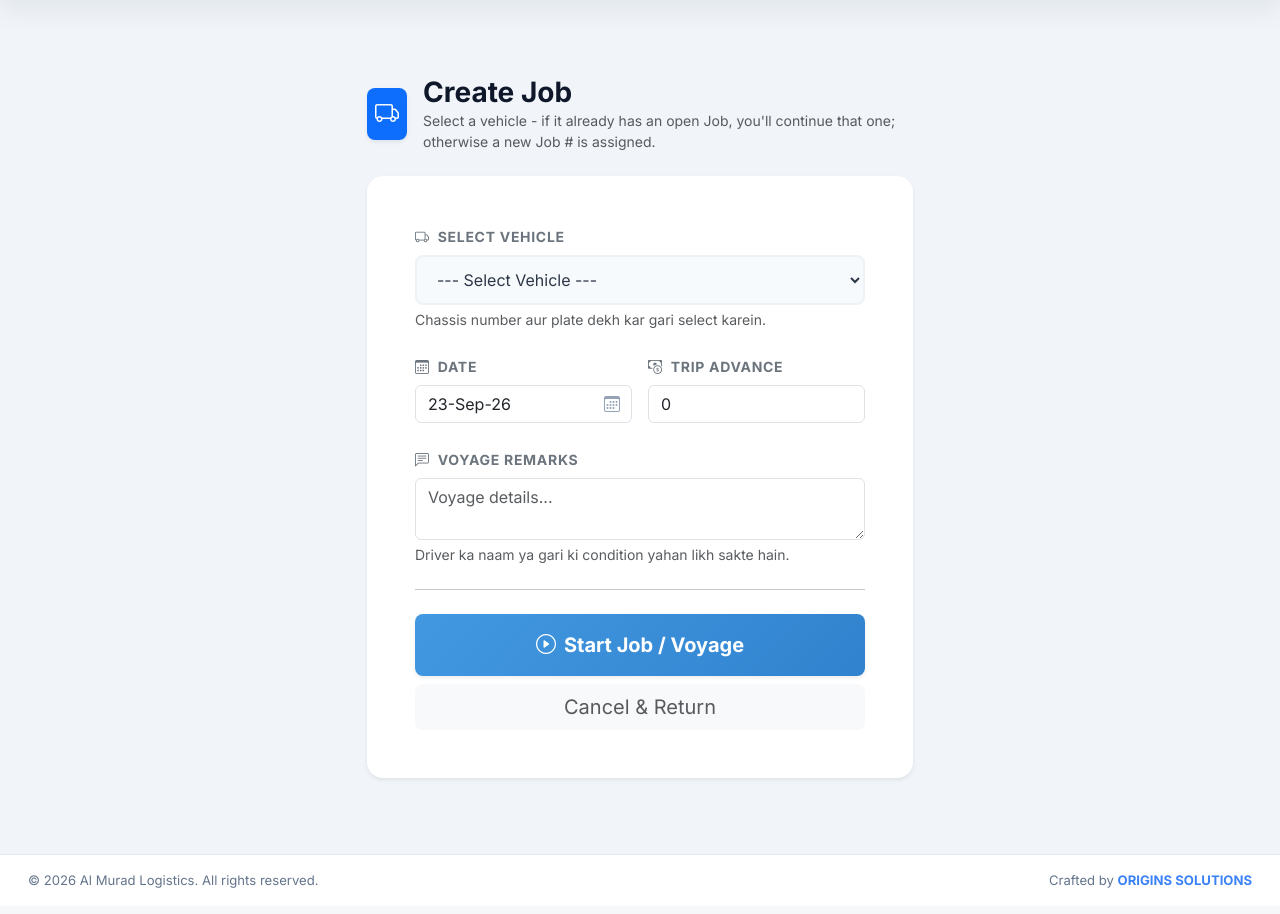
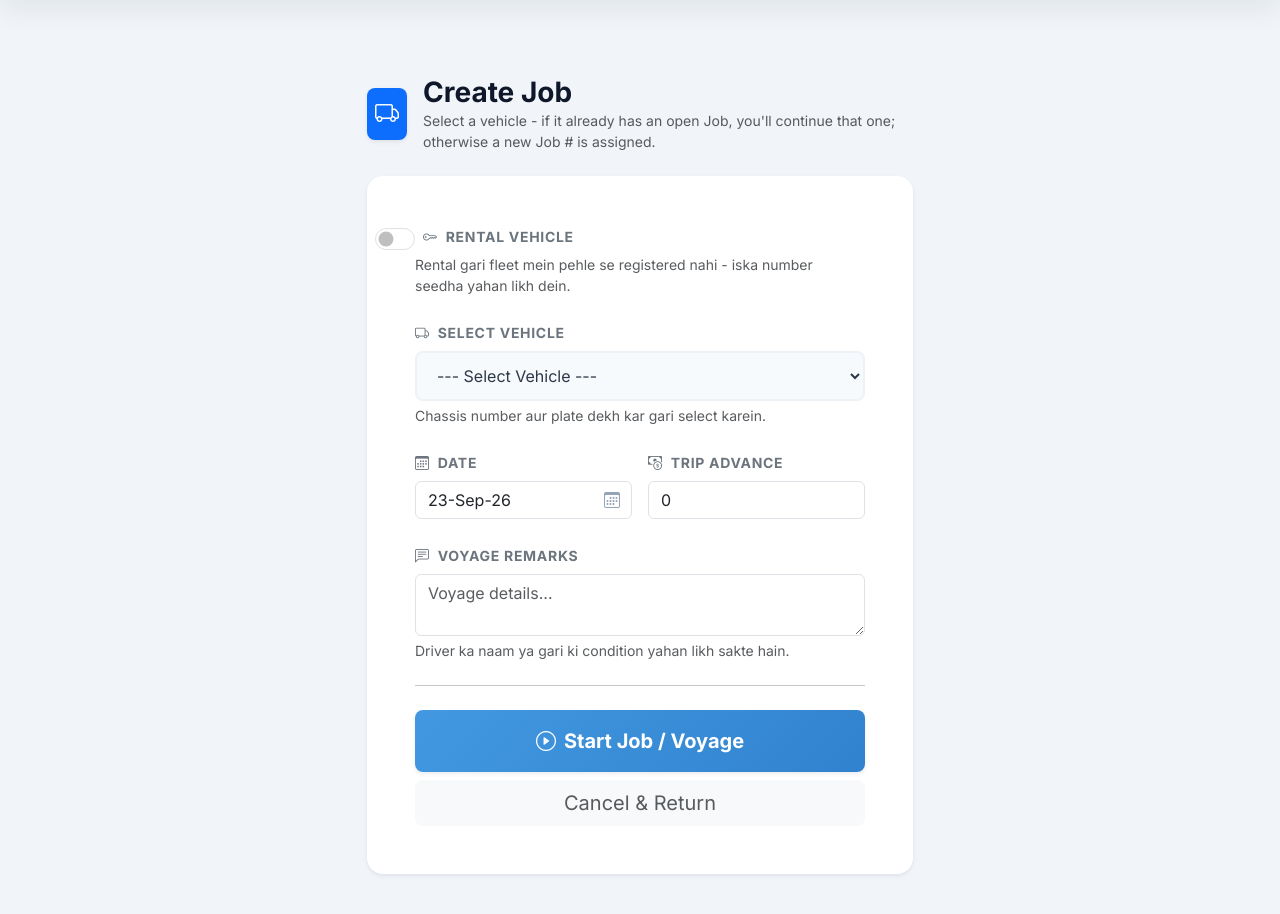
Before and after one commit to sheikhharis-gif/al_murad, a Django app: page /jobs/add/ in a window 1280 px wide; the page is wider, and only the part inside the window is pictured. Shown: the part 89-1003 px from the top of that part. Before the commit the page ends 977 px from the top of that part, so only its background shows below. Run offline with Django 5.2, Linux system fonts and the light colour scheme; the visitor is signed in with stand-in values (Sample User, id 1); data that the repository does not hold is empty.

Commit message:
Add a Rental Vehicle option to Create Job
Danish wanted a way to start a Job for a rented (non-fleet) truck by just
typing its plate number, without requiring KMs/odometer info and without
first having to register it in Vehicles master data. A "Rental Vehicle"
toggle on Create Job now swaps the fleet dropdown for a plain text number
field; on submit it gets-or-creates a Vehicle record (vehicle_mode=RENTAL,
current_km defaults to 0 - no manual KM entry needed) and wires it in as
the Job's vehicle exactly like a fleet pick, so Trip chaining, freight
matching and the invoice PDF's existing Own/Rental branch all keep working
unchanged. Job Sheet's edit form shows/preserves the same rental number
field for jobs created this way.

Co-Authored-By: Claude Sonnet 5 <noreply@anthropic.com>

```diff
--- a/operations/forms.py
+++ b/operations/forms.py
@@ -26,7 +26,25 @@ class VehicleJobChoiceField(forms.ModelChoiceField):
 
 
 class JobForm(forms.ModelForm):
-    vehicle = VehicleJobChoiceField(queryset=Vehicle.objects.none())
+    vehicle = VehicleJobChoiceField(queryset=Vehicle.objects.none(), required=False)
+
+    # Not Job model fields - "Rental" just picks/creates a Vehicle record
+    # (vehicle_mode="RENTAL") on the fly from a typed-in number instead of
+    # requiring the vehicle be pre-registered in Vehicles master data first.
+    # Everything downstream (Job.vehicle, Trip meter chaining, freight
+    # matching, the invoice PDF's existing Own/Rental branch) then works
+    # exactly as it already does for fleet vehicles - no schema change needed.
+    is_rental = forms.BooleanField(
+        required=False, label="Rental Vehicle",
+        widget=forms.CheckboxInput(attrs={"class": "form-check-input", "role": "switch", "id": "id_is_rental"}),
+    )
+    rental_vehicle_number = forms.CharField(
+        required=False, label="Rental Vehicle Number",
+        widget=forms.TextInput(attrs={
+            "class": "form-control", "placeholder": "e.g. ABC-123", "data-uppercase": "1",
+            "id": "id_rental_vehicle_number",
+        }),
+    )
 
     class Meta:
         model = Job
@@ -42,6 +60,24 @@ class JobForm(forms.ModelForm):
         super().__init__(*args, **kwargs)
         self.fields["vehicle"].queryset = Vehicle.objects.filter(is_active=True).order_by("vehicle_number")
         self.fields["vehicle"].empty_label = "--- Select Vehicle ---"
+        if self.instance.pk and self.instance.vehicle_id and self.instance.vehicle.vehicle_mode == "RENTAL":
+            self.fields["is_rental"].initial = True
+            self.fields["rental_vehicle_number"].initial = self.instance.vehicle.vehicle_number
+
+    def clean(self):
+        cleaned = super().clean()
+        if cleaned.get("is_rental"):
+            number = (cleaned.get("rental_vehicle_number") or "").strip().upper()
+            if not number:
+                self.add_error("rental_vehicle_number", "Rental vehicle number is required.")
+            else:
+                vehicle, _ = Vehicle.objects.get_or_create(
+                    vehicle_number=number, defaults={"vehicle_mode": "RENTAL"}
+                )
+                cleaned["vehicle"] = vehicle
+        elif not cleaned.get("vehicle"):
+            self.add_error("vehicle", "Please select a vehicle.")
+        return cleaned
 
 
 # -----------------------
--- a/templates/operations/job_form.html
+++ b/templates/operations/job_form.html
@@ -19,7 +19,17 @@
                     <form method="post" novalidate>
                         {% csrf_token %}
 
-                        <div class="mb-4">
+                        <div class="mb-4 form-check form-switch ps-0">
+                            <div class="d-flex align-items-center gap-2">
+                                {{ form.is_rental }}
+                                <label class="form-check-label fw-bold text-secondary small text-uppercase tracking-wider mb-0" for="id_is_rental">
+                                    <i class="bi bi-key me-1"></i> Rental Vehicle
+                                </label>
+                            </div>
+                            <div class="form-text small">Rental gari fleet mein pehle se registered nahi - iska number seedha yahan likh dein.</div>
+                        </div>
+
+                        <div class="mb-4" id="own-vehicle-block">
                             <label class="form-label fw-bold text-secondary small text-uppercase tracking-wider">
                                 <i class="bi bi-truck me-1"></i> Select Vehicle
                             </label>
@@ -30,6 +40,19 @@
                                 <div class="text-danger small mt-1">{{ form.vehicle.errors }}</div>
                             {% endif %}
                             <div class="form-text small">Chassis number aur plate dekh kar gari select karein.</div>
+                        </div>
+
+                        <div class="mb-4 d-none" id="rental-vehicle-block">
+                            <label class="form-label fw-bold text-secondary small text-uppercase tracking-wider">
+                                <i class="bi bi-key me-1"></i> Rental Vehicle Number
+                            </label>
+                            <div class="input-group">
+                                {{ form.rental_vehicle_number }}
+                            </div>
+                            {% if form.rental_vehicle_number.errors %}
+                                <div class="text-danger small mt-1">{{ form.rental_vehicle_number.errors }}</div>
+                            {% endif %}
+                            <div class="form-text small">Gari ka number type karein - KMs yahan zaroori nahi hain.</div>
                         </div>
 
                         <div class="row g-3 mb-4">
@@ -108,5 +131,28 @@
         background: linear-gradient(135deg, #3182ce 0%, #2b6cb0 100%);
         transform: translateY(-1px);
     }
+    .form-switch .form-check-input { width: 2.5em; height: 1.4em; cursor: pointer; }
 </style>
+
+<script>
+    document.addEventListener('DOMContentLoaded', function () {
+        var rentalToggle = document.getElementById('id_is_rental');
+        var ownBlock = document.getElementById('own-vehicle-block');
+        var rentalBlock = document.getElementById('rental-vehicle-block');
+        if (!rentalToggle) return;
+
+        function syncRentalFields() {
+            if (rentalToggle.checked) {
+                ownBlock.classList.add('d-none');
+                rentalBlock.classList.remove('d-none');
+            } else {
+                ownBlock.classList.remove('d-none');
+                rentalBlock.classList.add('d-none');
+            }
+        }
+
+        rentalToggle.addEventListener('change', syncRentalFields);
+        syncRentalFields();
+    });
+</script>
 {% endblock %}
```
Also changed, not shown: templates/operations/job_sheet.html (+16 -1 lines).
